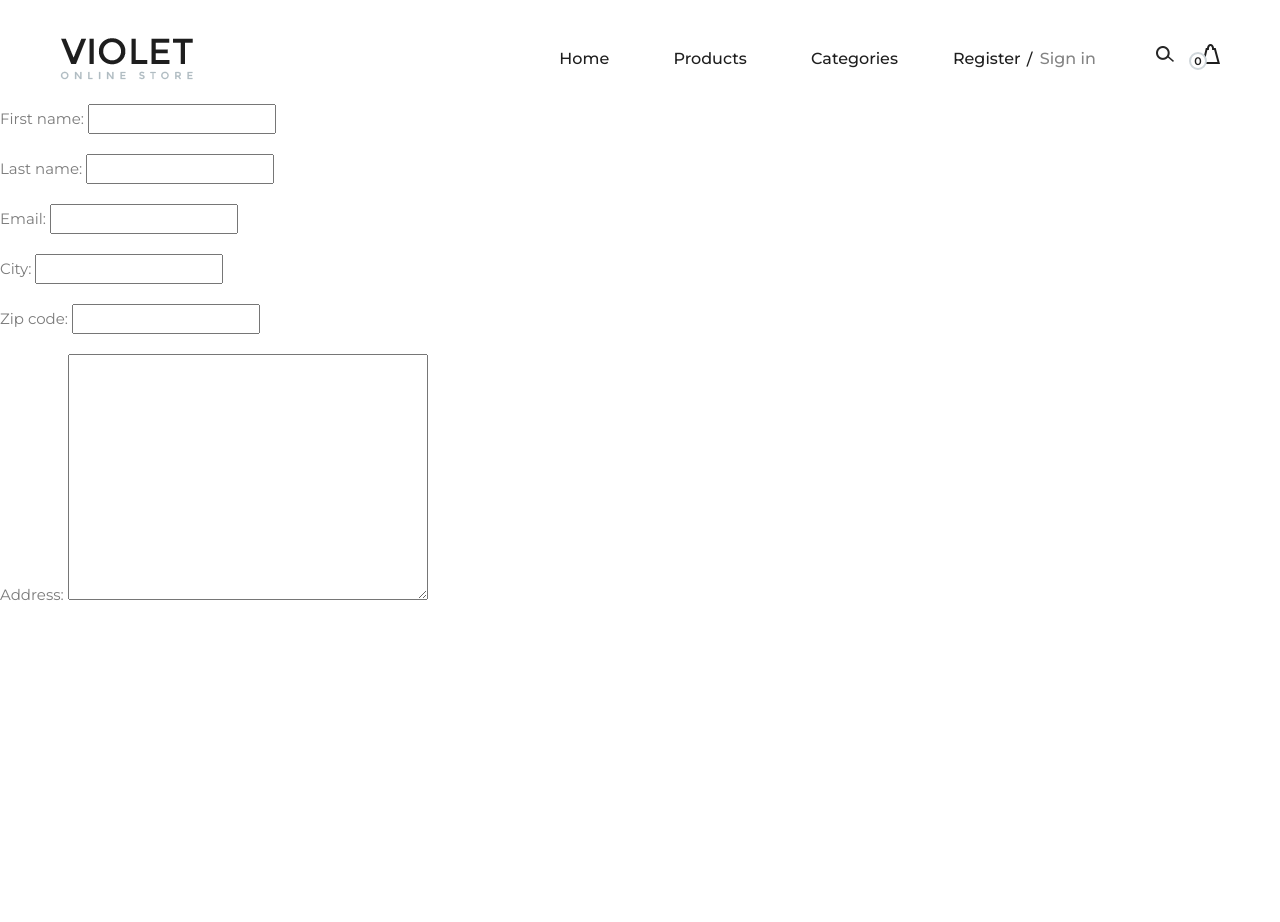
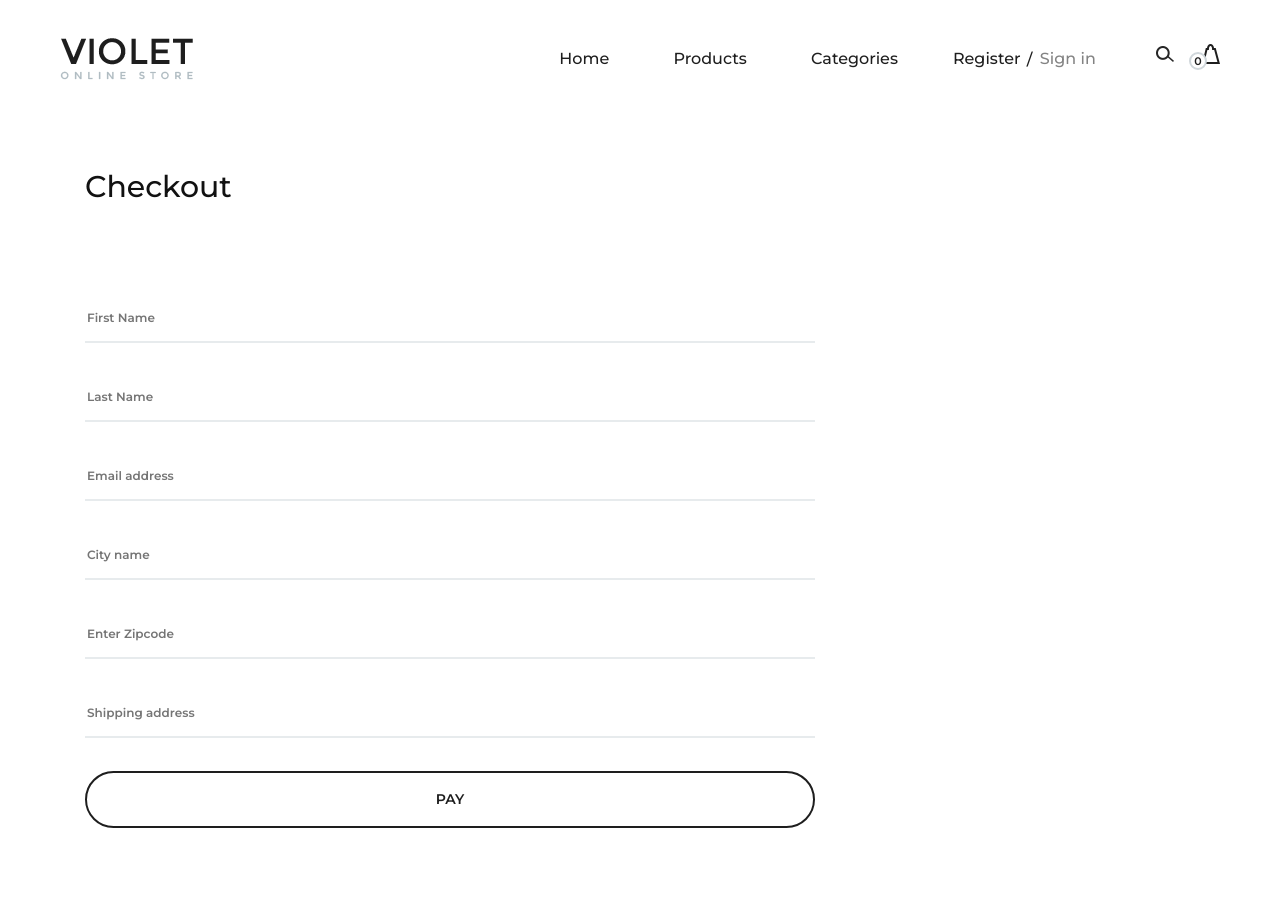
Before and after one commit to Mohon127/E_commerce, a Django app: page /checkout/ in a window 1280 px wide. Before the commit the page ends 600 px from the top, so only its background shows below. Run offline with Django 5.2, Linux system fonts and the light colour scheme; data comes from the database, SQL or seed files in the repository; both versions use the stored data as it was after the commit; some libraries are stand-ins or nearby versions.

Commit message:
3rd commit

```diff
--- a/order/views.py
+++ b/order/views.py
@@ -1,10 +1,14 @@
 from django.views import generic
+from django.urls import reverse_lazy
 from django.shortcuts import render, redirect
+from django.contrib.auth.mixins import LoginRequiredMixin
 
 from .form import CheckoutForm
 
 
 class Checkout(generic.View):
+    login_url = reverse_lazy('login')
+
     def get(self, *args, **kwargs):
         form = CheckoutForm()
         context = {
--- a/product/views.py
+++ b/product/views.py
@@ -16,6 +16,7 @@ from .models import(
 )
 
 class Home(generic.TemplateView):
+
     template_name = 'home.html'
 
     def get_context_data(self, **kwargs):
--- a/templates/order/checkout.html
+++ b/templates/order/checkout.html
@@ -1,9 +1,65 @@
 {% extends '../base.html' %}
+{% load static %}
 
 {% block title %} {% endblock title %}
 
 {% block content %}
 
-{{form.as_p}}
+<!-- Page Add Section Begin -->
+<section class="page-add">
+    <div class="container">
+        <div class="row">
+            <div class="col-lg-4">
+                <div class="page-breadcrumb">
+                    <h3>Checkout</h3>
+                </div>
+            </div>
+        </div>
+    </div>
+</section>
+<!-- Page Add Section End -->
+
+<!-- Contact Section Begin -->
+<div class="contact-section">
+    <div class="container">
+        <div class="row">
+            <div class="col-lg-8">
+                <form  class="contact-form" novalidate method="POST">
+                    {% csrf_token %}
+                    <div class="row">
+                        {% if messages %}
+                        <div class="col-lg-12 py-2">
+                           {% include '../message.html' %}
+                        </div>
+                        {% endif %}
+                        <div class="col-lg-12 py-2">
+                            <input name="first_name" type="text" placeholder="First Name">
+                        </div>
+                        <div class="col-lg-12 py-2">
+                            <input name="last_name" type="text" placeholder="Last Name">
+                        </div>
+                        <div class="col-lg-12 py-2">
+                            <input name="email" type="email" placeholder="Email address">
+                        </div>
+                        <div class="col-lg-12 py-2">
+                            <input name="city" type="text" placeholder="City name">
+                        </div>
+                        <div class="col-lg-12 py-2">
+                            <input name="zip_code" type="text" placeholder="Enter Zipcode">
+                        </div>
+                        <div class="col-lg-12 py-2">
+                            <input name="address" type="text" placeholder="Shipping address">
+                        </div>
+
+                        <div class="col-lg-12 text-right">
+                            <button class="btn-block" type="submit">Pay</button>
+                        </div>
+                    </div>
+                </form>
+            </div>
+        </div>
+    </div>
+</div>
+<!-- Contact Section End -->
 
 {% endblock content %}
```
Also changed, not shown: db.sqlite3, static/img/images.png (added), static/img/logo10.png (added).
